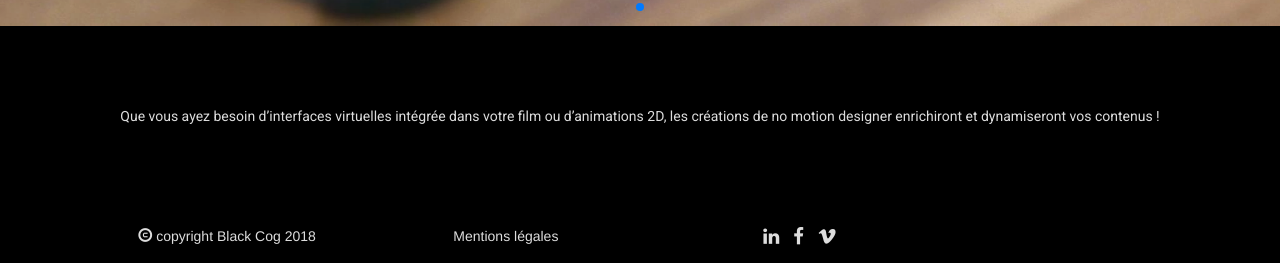
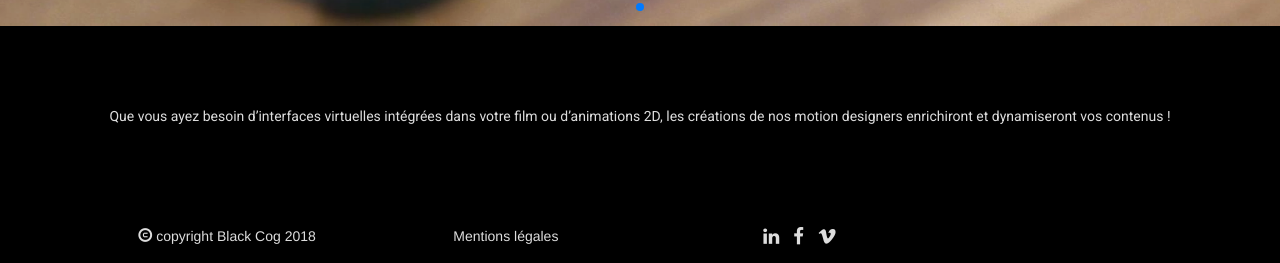
Before and after one commit to christiansen-merel/bookish-fortnight, a Jekyll site: the page built from fr/motion-design.html, in a window 1280 px wide. Shown: the part 1007-1270 px from the top of the page. Built offline with Jekyll 4.4.1, drawn with Linux system fonts in a browser that asks for light colours; nearby versions of some CDN libraries; library files that are not in the unit come from our copies.

Commit message:
Update motion-design.html

```diff
--- a/fr/motion-design.html
+++ b/fr/motion-design.html
@@ -11,6 +11,6 @@
 suivant: remplacement-fond-vert
 ---
 
-<p>Que vous ayez besoin d’interfaces virtuelles intégrée dans votre film ou d’animations 2D,
- les créations de no motion designer enrichiront et dynamiseront vos contenus !
+<p>Que vous ayez besoin d’interfaces virtuelles intégrées dans votre film ou d’animations 2D,
+ les créations de nos motion designers enrichiront et dynamiseront vos contenus !
 </p>
```
